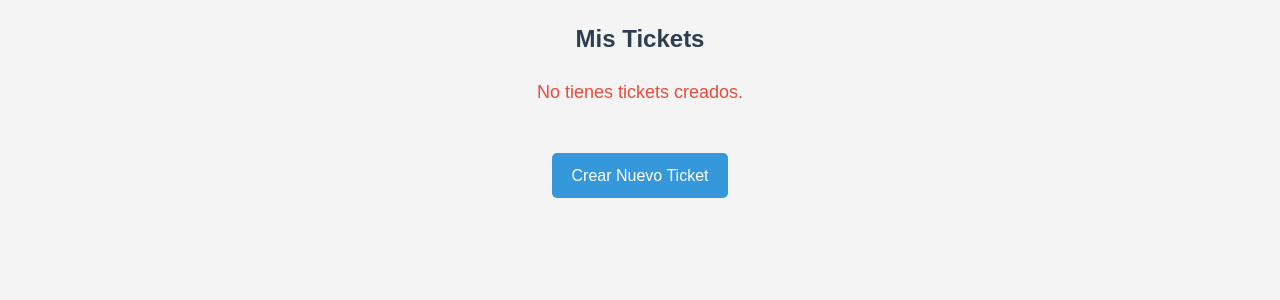
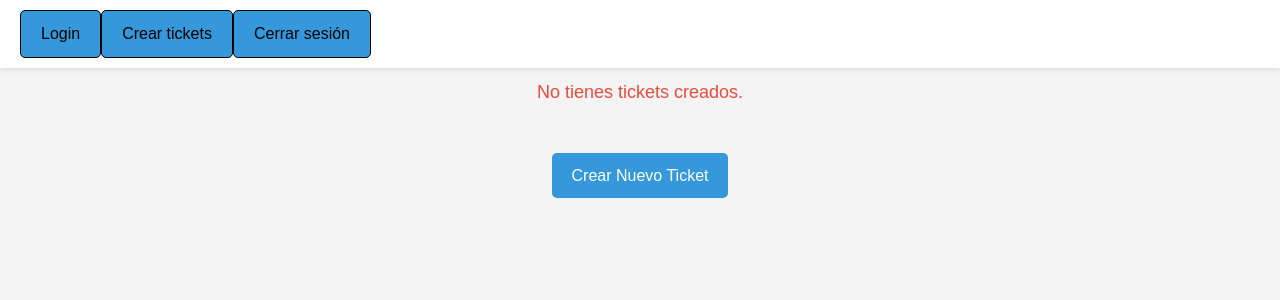
Before and after one commit to Impasse-AJ/Proyecto_Dani, a PHP site: page /Proyecto_Dani/mis_tickets.php in a window 1280 px wide. Shown: the top 300 px of the page. Run offline with PHP 8.4, Linux system fonts and the light colour scheme; a user stored in the database is signed in; data that the repository does not hold is empty.

Commit message:
cabecera

```diff
--- /dev/null
+++ b/cabecera.php
@@ -0,0 +1,57 @@
+<!DOCTYPE html>
+<html lang="es">
+<head>
+<?php require_once 'sesiones.php';?>
+    <meta charset="UTF-8">
+    <meta name="viewport" content="width=device-width, initial-scale=1.0">
+    <link rel="stylesheet" href="estilos/cabecera.css">
+    <title>Página de Usuario</title>
+   <style>
+    /* Estilo global */
+body {
+    font-family: Arial, sans-serif;
+    margin: 0;
+    padding: 0;
+}
+
+/* Estilos para la cabecera */
+header {
+    display: flex;
+    justify-content: flex-start;
+    background-color: white;
+    padding: 10px 20px;
+    color: black;
+    position: fixed;
+    top: 0;
+    left: 0;
+    width: 100%;
+    z-index: 1000;
+    box-shadow: 0 2px 5px rgba(0, 0, 0, 0.1);
+
+}
+
+header a {
+    color: black;
+    text-decoration: none;
+    padding: 10px 20px;
+    transition: background-color 0.3s ease;
+    margin: 0;
+    border: 1px solid black;
+}
+
+
+
+   </style>
+</head>
+<body>
+    <header>
+        <!-- Enlaces de navegación en la cabecera -->
+        <a href="login.php">Login</a>
+        <a href="crear_ticket.php">Crear tickets</a>
+        <a href="logout.php">Cerrar sesión</a>
+    </header>
+
+
+
+</body>
+</html>
--- a/crear_ticket.php
+++ b/crear_ticket.php
@@ -1,7 +1,9 @@
 <?php
+
 include 'correo.php'; // Incluir el archivo que contiene la función de correo
 include 'bd.php'; // Incluir el archivo con las funciones de base de datos
 require 'sesiones.php';
+include 'cabecera.php'; // Incluir el archivo que contiene la cabezera
 comprobar_sesion();
 
 $error = '';
@@ -41,6 +43,7 @@ if ($_SERVER["REQUEST_METHOD"] == "POST") {
 <!DOCTYPE html>
 <html lang="es">
 
+
 <head>
     <meta charset="UTF-8">
     <title>Crear Ticket</title>
--- a/detalle_ticket.php
+++ b/detalle_ticket.php
@@ -1,7 +1,7 @@
 <?php
 require 'sesiones.php';
 include 'bd.php'; // Incluir el archivo con las funciones de base de datos
-
+include 'cabecera.php'; // Incluir el archivo que contiene la cabezera
 comprobar_sesion();
 
 // Verificar que el usuario sea técnico
--- a/mis_tickets.php
+++ b/mis_tickets.php
@@ -1,6 +1,7 @@
 <?php
 require 'sesiones.php';
 include 'bd.php'; // Incluir archivo con funciones de base de datos
+include 'cabecera.php'; // Incluir el archivo que contiene la cabezera
 comprobar_sesion();
 
 // Verificar si el usuario es un empleado
```
Also changed, not shown: estilos/logout.css (added, +43 -0 lines), logout.php (+6 -2 lines).
